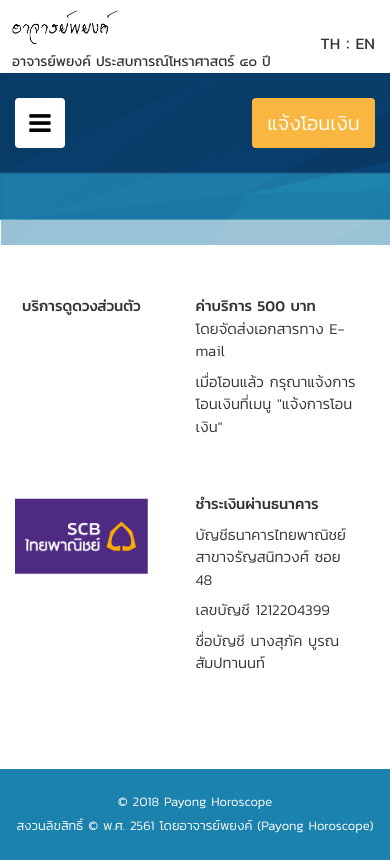
After one commit to sqweezpond/payong, a PHP site: page /pay-1.php in a window 390 px wide. The commit adds this page. Run offline with PHP 8.4, Linux system fonts and the light colour scheme; some libraries are stand-ins or nearby versions.

Commit message:
update
update (pond)

```diff
--- a/assets/css/custom.css
+++ b/assets/css/custom.css
@@ -130,6 +130,9 @@ body {
     height: 50px;
     font-size: 30px;
 }
+.z-index{
+    z-index: 1;
+}
 /*----------- END NAVBAR 1 --------------*/
 
 
@@ -147,11 +150,64 @@ body {
 
 
 /*-----------------------------------
--------------- HOME -----------------
+-------------- PAY-1 -----------------
 -------------------------------------*/
-
+.pay1-font{
+    font-size: 25px;
+    color: #333333;
+    font-family: "kanitmedium";
+}
+.pay1-font2{
+    font-size: 25px;
+    color: #333333;
+    font-family: "kanitlight";
+}
+.pay1-p-t{
+    padding-top: 50px;
+}
+.pay1-p-t2{
+    padding-top: 80px;
+}
+.pay1-p-l{
+    padding-left: 40px;
+}
+.pay1-overlay-image{
+    position: relative;
+    width: 100%;
+    overflow: hidden;
+    height: 157px;
+}
+.pay1-image-full{
+    position: absolute;
+    display: block;
+    width: 100%;
+    top: 50%;
+    left: 50%;
+    transform: translate(-50%, -50%);
+}
+.pay1-p-l{
+    padding-left: 60px;
+}
+.nav-btn {
+    background-color: #f9b742;
+    width: 170px;
+    height: 55px;
+    font-size: 22px;
+    color: #fff;
+    font-family: "kanitlight";
+    transition: all 0.3s;
+}
+.nav-btn:hover {
+    background-color: #5DADE2;
+    width: 170px;
+    height: 55px;
+    font-size: 22px;
+    color: #fff;
+    font-family: "kanitlight";
+    transition: all 0.3s;
+}
 /*-------------------------------------
-------------- END HOME ----------------
+------------- END PAY-1 ----------------
 ---------------------------------------*/
 
 
@@ -181,11 +237,29 @@ body {
 
 
   /*-------------------------------------
-  ------------- HOME 1024 ----------------
+  ------------- PAY-1 1024 ----------------
   ---------------------------------------*/
-
+  .pay1-font {
+      font-size: 20px;
+      color: #333333;
+      font-family: "kanitmedium";
+  }
+  .pay1-font2 {
+      font-size: 20px;
+      color: #333333;
+      font-family: "kanitlight";
+  }
+  .pay1-p-l {
+      padding-left: 50px;
+  }
+  .pay1-overlay-image {
+      position: relative;
+      width: 100%;
+      overflow: hidden;
+      height: 129px;
+  }
   /*-------------------------------------
-  ----------- END HOME 1024 ------------
+  ----------- END PAY-1 1024 ------------
   ---------------------------------------*/
 
 
@@ -238,6 +312,31 @@ body {
       margin-left: -13px;
       margin-bottom: 20px;
   }
+  .nav-hamburger {
+      color: black;
+      background: white;
+      width: 40px;
+      height: 40px;
+      font-size: 17px;
+  }
+  .nav-btn {
+      background-color: #f9b742;
+      width: 136px;
+      height: 40px;
+      font-size: 19px;
+      color: #fff;
+      font-family: "kanitlight";
+      transition: all 0.3s;
+  }
+  .nav-btn:hover {
+      background-color: #5DADE2;
+      width: 136px;
+      height: 40px;
+      font-size: 19px;
+      color: #fff;
+      font-family: "kanitlight";
+      transition: all 0.3s;
+  }
   /*----------- END NAVBAR (768) ------------*/
 
 
@@ -246,11 +345,35 @@ body {
   /*----------- END FOOTER (768) -------------*/
 
   /*-------------------------------------
-  ------------- HOME 768 ----------------
+  ------------- PAY-1 768 ----------------
   ---------------------------------------*/
-
+  .pay1-font {
+      font-size: 16px;
+      color: #333333;
+      font-family: "kanitmedium";
+  }
+  .pay1-font2 {
+      font-size: 16px;
+      color: #333333;
+      font-family: "kanitlight";
+  }
+  .pay1-overlay-image {
+      position: relative;
+      width: 100%;
+      overflow: hidden;
+      height: 119px;
+  }
+  .pay1-p-t2 {
+      padding-top: 55px;
+  }
+  .pay1-overlay-image {
+      position: relative;
+      width: 100%;
+      overflow: hidden;
+      height: 96px;
+  }
   /*------------------------------------
-  ---------- END HOME 768 --------------
+  ---------- END PAY-1 768 --------------
   ---------------------------------------*/
 }
 
@@ -356,11 +484,35 @@ body {
 
 
   /*------------------------------------
-  -------------  HOME 414 --------------
+  -------------  PAY-1 414 --------------
   ---------------------------------------*/
-
+  .pay1-font {
+      font-size: 15px;
+      color: #333333;
+      font-family: "kanitmedium";
+  }
+  .pay1-font2 {
+      font-size: 15px;
+      color: #333333;
+      font-family: "kanitlight";
+  }
+  .pay1-overlay-image {
+      position: relative;
+      width: 100%;
+      overflow: hidden;
+      height: 102px;
+  }
+  .pay1-p-l {
+      padding-left: 18px;
+  }
+  .pay1-overlay-image {
+      position: relative;
+      width: 100%;
+      overflow: hidden;
+      height: 86px;
+  }
   /*------------------------------------
-  ---------- END HOME 414 --------------
+  ---------- END PAY-1 414 --------------
   ---------------------------------------*/
 
 }
--- a/inc/navbar.php
+++ b/inc/navbar.php
@@ -43,7 +43,7 @@
 							<div class="col-md-6 col-6 text-right d-block d-lg-none d-md-block px-0">
 									<button type="button" class="btn nav-btn">แจ้งโอนเงิน</button>
 							</div>
-							<div class="col-xl-9 col-lg-9 px-0 pl-2">
+							<div class="col-xl-9 col-lg-9 px-0 z-index">
 							<div class="collapse navbar-collapse nav-bg2" id="navbarNavDropdown">
 									<ul class="navbar-nav">
 											<li class="nav-item active">
--- /dev/null
+++ b/pay-1.php
@@ -0,0 +1,66 @@
+<!doctype html>
+<html lang="en">
+  <head>
+    <!-- START HEADER -->
+    <?php include_once('inc/header.php'); ?>
+    <!-- END HEADER -->
+  </head>
+
+  <body>
+  <!-- START NAVBAR -->
+    <?php include_once('inc/navbar.php'); ?>
+  <!-- END NAVBAR -->
+
+    <div class="wrapper">
+       <!-- CONTENT -->
+
+        <div class="container pb-5">
+            <div class="row pay1-p-t">
+                <div class="offset-xl-1 offset-lg-1 offset-md-1 col-xl-3 col-lg-3 col-md-3 col-5 text-center text-lg-left text-md-left">
+                    <div class="pay1-font">บริการดูดวงส่วนตัว</div>
+                </div>
+                <div class="col-xl-8 col-lg-8 col-md-8 col-7 pay1-p-l">
+                    <div class="row mx-0">
+                        <div class="col-xl-6 col-lg-6 col-md-5">
+                          <div class="pay1-font">ค่าบริการ 500 บาท</div>
+                        </div>
+                        <div class="col-xl-6 col-lg-6 col-md-7">
+                          <div class="pay1-font2">โดยจัดส่งเอกสารทาง E-mail</div>
+                        </div>
+                    </div>
+                    <div class="col-12 pt-2">
+                      <div class="pay1-font2">เมื่อโอนแล้ว กรุณาแจ้งการโอนเงินที่เมนู "แจ้งการโอนเงิน"</div>
+                    </div>
+                </div>
+            </div>
+            <div class="row pay1-p-t2">
+                <div class="offset-xl-1 offset-lg-1 offset-md-1 col-xl-3 col-lg-3 col-md-3 col-5">
+                    <div class="pay1-overlay-image">
+                      <img src="assets/images/pay/scb.jpg" class="pay1-image-full">
+                    </div>
+                </div>
+                <div class="col-xl-8 col-lg-8 col-md-8 col-7 pay1-p-l">
+                    <div class="col-12">
+                      <div class="pay1-font">ชำระเงินผ่านธนาคาร</div>
+                      <div class="pay1-font2 mt-2">บัญชีธนาคารไทยพาณิชย์ สาขาจรัญสนิทวงศ์ ซอย 48</div>
+                      <div class="pay1-font2 mt-2">เลขบัญชี 1212204399</div>
+                      <div class="pay1-font2 mt-2">ชื่อบัญชี นางสุภัค บูรณสัมปทานนท์</div>
+                    </div>
+                </div>
+            </div>
+            <!-- END CONTANER ------>
+        </div>
+        <!-- END CONTENT ---------->
+    </div>
+
+    <!-- START FOOTER -->
+    <?php include_once('inc/footer.php'); ?>
+    <!-- END FOOTER -->
+
+    <!-- START FOOTER SCRIPT -->
+    <?php include_once('inc/footer-script.php'); ?>
+    <!-- END FOOOTER SCRIPT -->
+
+
+  </body>
+</html>
```
Also changed, not shown: other parts of assets/css/custom.css (+36 -7 lines), assets/images/pay/scb.jpg (added), 4 other files.
